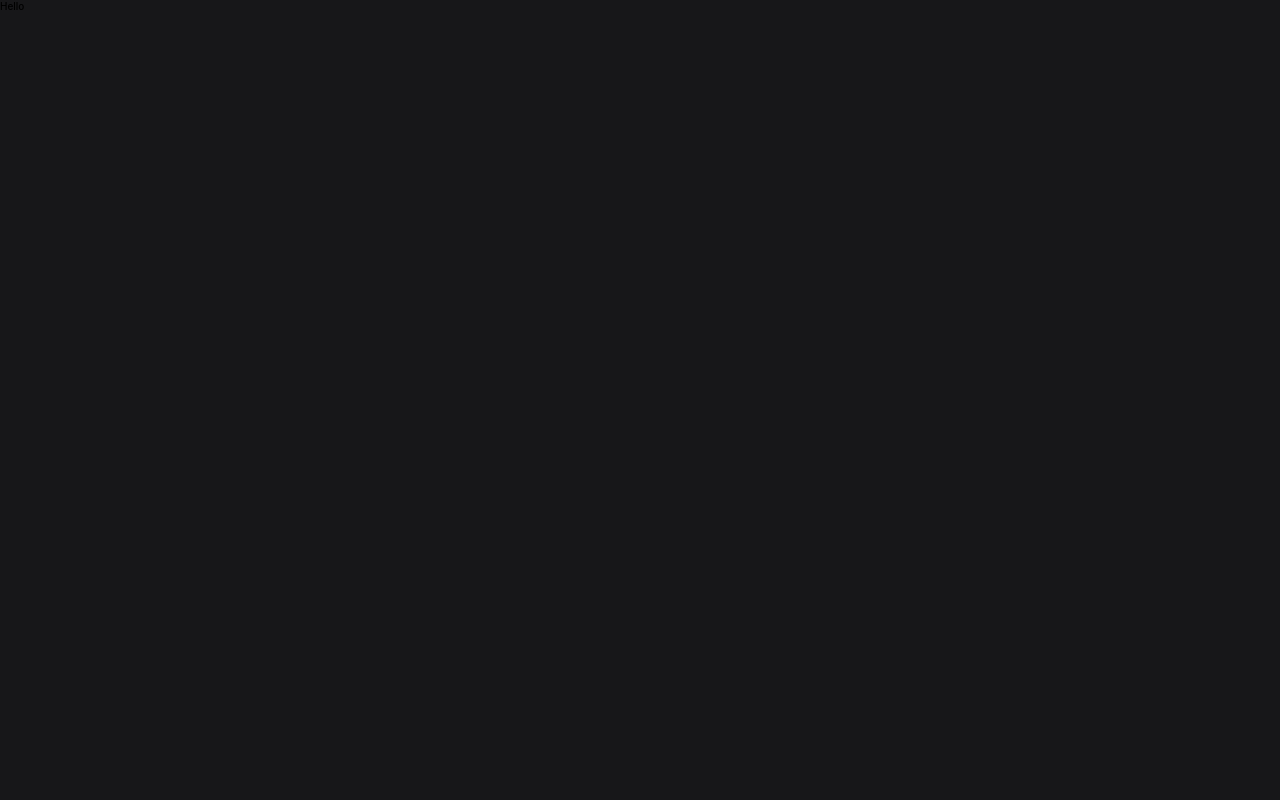
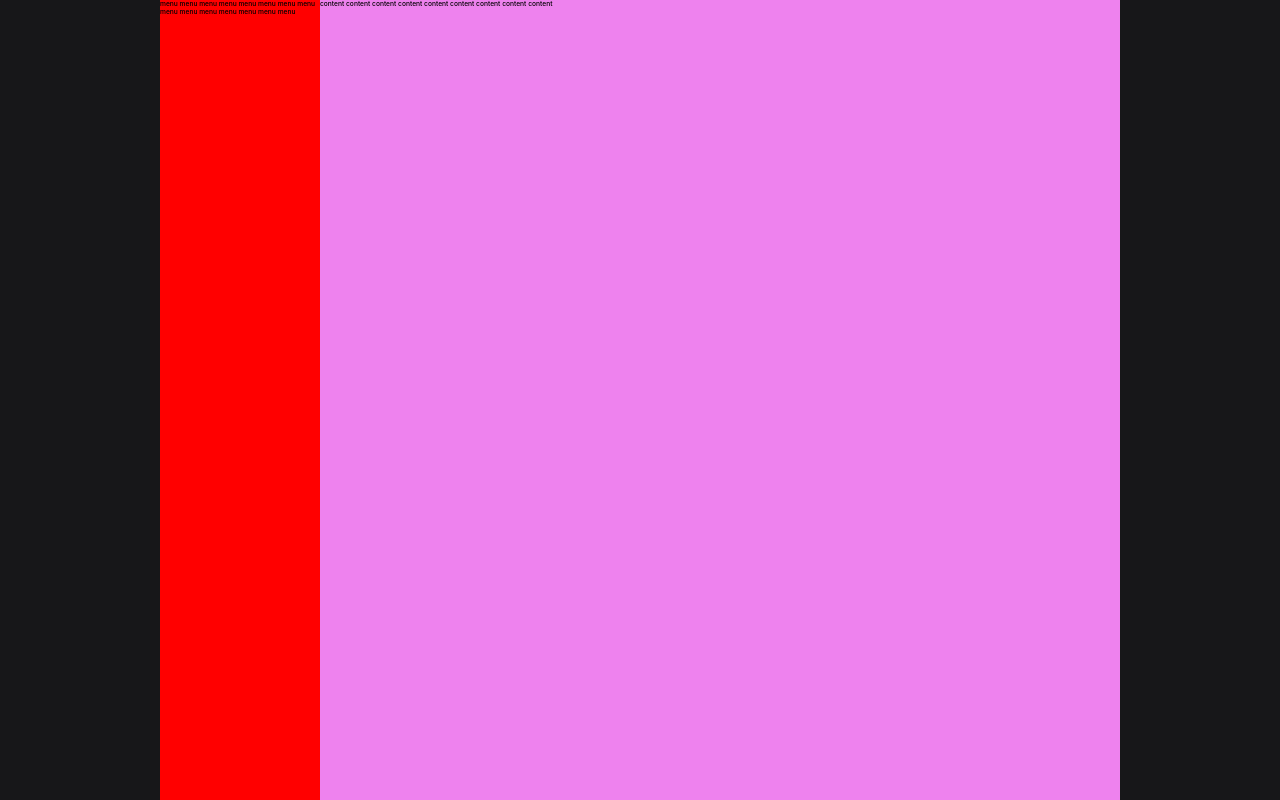
Before and after one commit to Maxim12670/web_player, a React (Vite) app in the folder client/: page / in a window 1280 px wide. Built offline with nearby package versions, Linux system fonts and the light colour scheme; sample sign-in values are in the browser's storage.

Commit message:
реализация верстки главного окна

```diff
--- a/client/src/pages/MainPage/MainPage.module.scss
+++ b/client/src/pages/MainPage/MainPage.module.scss
@@ -0,0 +1,22 @@
+.main-page {
+  &__wrapper {
+    display: grid;
+    width: 100%;
+    height: 100vh;
+    grid-template-columns: 1fr 5fr;
+    grid-template-areas: "menu content";
+    background-color: #fff;
+  }
+
+  &__menu {
+    display: inherit;
+    grid-area: menu;
+    background-color: red;
+  }
+
+  &__content {
+    display: inherit;
+    grid-area: content;
+    background-color: violet;
+  }
+}
--- a/client/src/pages/MainPage/MainPage.tsx
+++ b/client/src/pages/MainPage/MainPage.tsx
@@ -1,10 +1,23 @@
-// import styles from "./MainPage.module.scss";
+import styles from "./MainPage.module.scss";
+import { ContentContainer } from "@shared/ui";
 
 const MainPage = () => {
     return (
-        <>
-            <h2>Hello</h2>
-        </>
+        <ContentContainer>
+            <div className={styles['main-page__wrapper']}>
+                <nav className={styles['main-page__menu']}>
+                  menu menu menu menu menu
+                  menu menu menu menu menu
+                  menu menu menu menu menu
+                </nav>
+
+                <div className={styles['main-page__content']}>
+                  content content content
+                  content content content
+                  content content content
+                </div>
+            </div>
+        </ContentContainer>
     );
 };
 
--- a/client/src/shared/ui/ContentContainer/ContentContainer.tsx
+++ b/client/src/shared/ui/ContentContainer/ContentContainer.tsx
@@ -4,7 +4,7 @@ interface ContentContainerProps {
     children: ReactElement;
 }
 
-const style = { display: "block",  margin: "0 auto", width: "144rem" };
+const style = { display: "block", margin: "0 auto", width: "144rem" };
 
 const ContentContainer = ({ children }: ContentContainerProps) => {
     return <div style={style}>{children}</div>;
```
